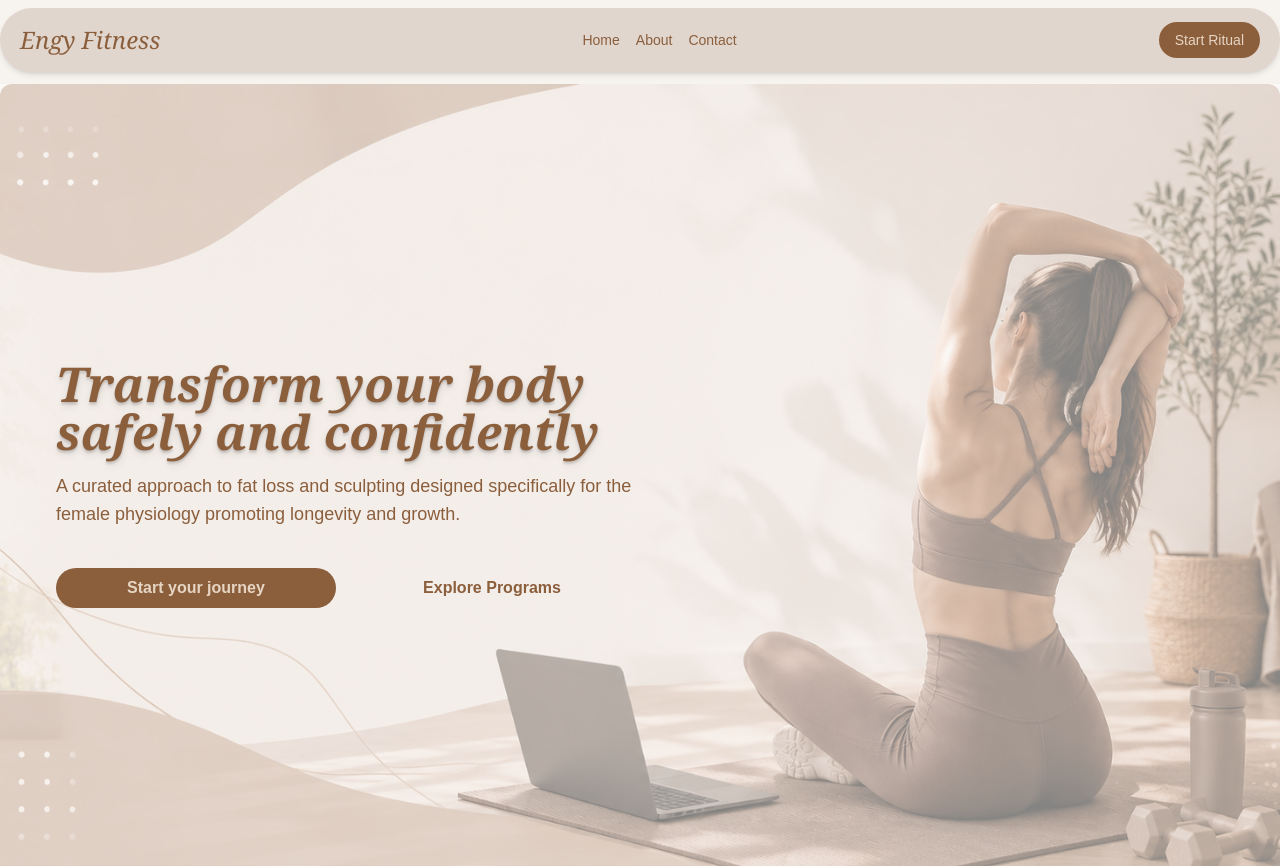
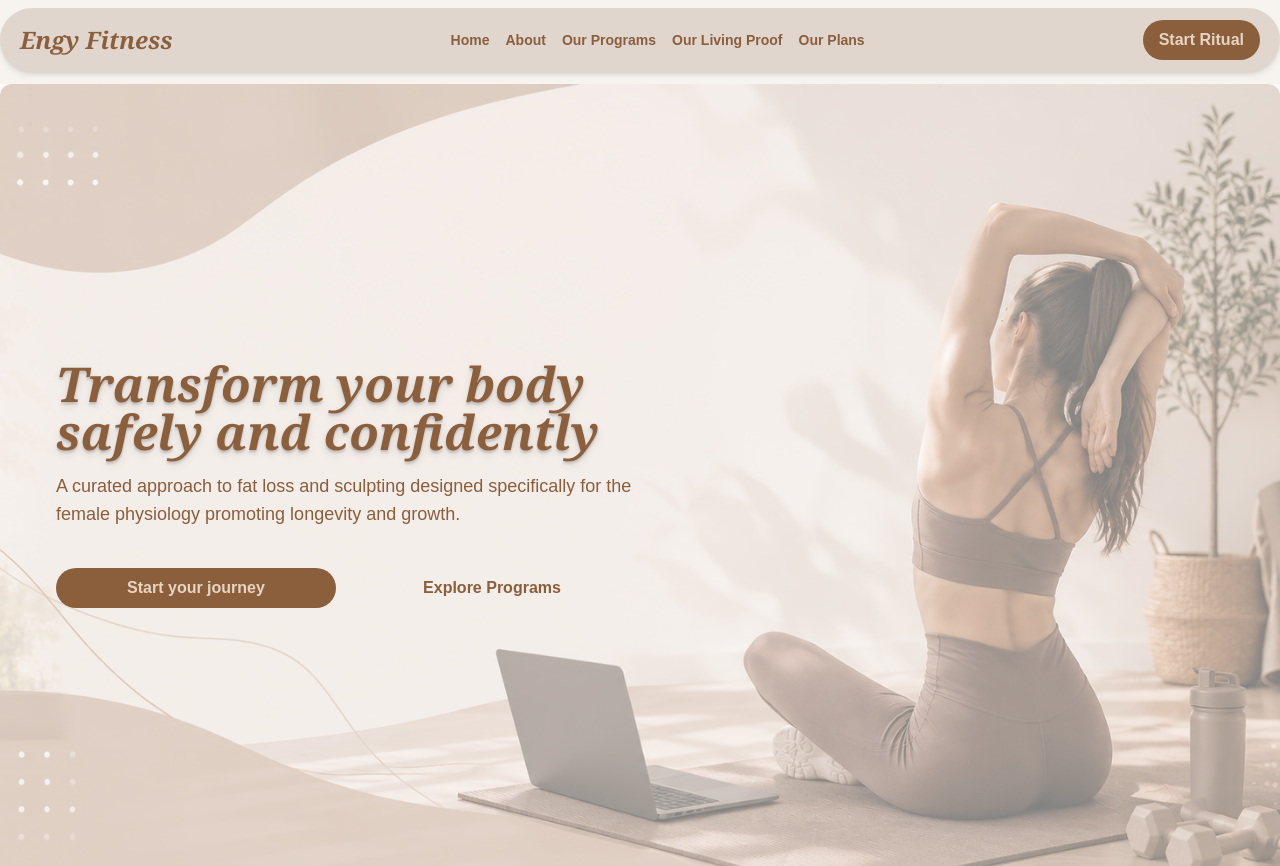
Before and after one commit to engymo/EngyFitness, a Next.js app: page / in a window 1280 px wide. Shown: the top 866 px of the page. Built offline with nearby package versions, Linux system fonts and the light colour scheme.

Commit message:
navdirect

```diff
--- a/Componnets/About/About.tsx
+++ b/Componnets/About/About.tsx
@@ -4,7 +4,7 @@ const About = () => {
   return (
     <section
       className='container mx-auto px-4
-      flex flex-col lg:flex-row items-center mt-20' id='#about'
+      flex flex-col lg:flex-row items-center mt-20' id='about'
     >
 
       {/* Image Section */}
--- a/Componnets/Footer/Footer.tsx
+++ b/Componnets/Footer/Footer.tsx
@@ -1,5 +1,6 @@
 import React from 'react'
 import { footerLinks, socialLinks } from '@/Data/FooterData'
+import Link from 'next/link'
 
 const Footer = () => {
   return (
@@ -8,24 +9,20 @@ const Footer = () => {
 
         {/* Logo */}
         <div>
-          <h2 className="text-2xl italic font-serif text-[#8b5a44]">
+          <Link className="text-2xl italic font-serif text-[#8b5a44]" href="/">
             Engy Fitness
-          </h2>
+          </Link>
         </div>
-        {/* Social + Copyright */}
-
+        {/* Links */}
         <div className="flex flex-row justify-center items-center gap-4 text-[#8b5a44] text-lg">
-
-          {/* Instagram */}
           {socialLinks.map((link, index) => (
             <a key={index} href={link.link} target="_blank" >
               <span>{link.icon}</span>
             </a>
           ))}
         </div>
-        {/* Links */}
         <div>
-          <ul className="flex flex-wrap items-center justify-center gap-6 text-sm text-[#7d6e66] uppercase tracking-wide">
+          <ul className="flex flex-wrap items-center gap-2 text-sm text-[#7d6e66] uppercase tracking-wide">
             {footerLinks.map((link, index) => (
               <li key={index} className="hover:text-[#8b5a44] transition cursor-pointer"  >
                 {link}
--- a/Componnets/LivingProof/LivingProof.jsx
+++ b/Componnets/LivingProof/LivingProof.jsx
@@ -5,7 +5,7 @@ import { testimonials } from '../../Data/LivingProof'
 const LivingProof = () => {
     return (
         <>
-            <section className="container mx-auto px-4 mt-20" id="#livingproof">
+            <section className="container mx-auto px-4 mt-20" id="livingProof">
 
                 {/* Heading */}
                 <div className="text-center mb-14">
--- a/Componnets/MemberShip/MemberShip.jsx
+++ b/Componnets/MemberShip/MemberShip.jsx
@@ -3,7 +3,7 @@ import React from 'react'
 const MemberShip = () => {
     return (
         <div className='bg-[#F5F5F5]'>
-            <section className="container mx-auto px-4 " id="#membership">
+            <section className="container mx-auto px-4 " id="membership">
 
                 {/* Bottom CTA */}
                 <div className="mt-24 bg-[#ead7cf] rounded-[40px] py-20 px-8 text-center">
--- a/Componnets/Navbar/Navbar.tsx
+++ b/Componnets/Navbar/Navbar.tsx
@@ -1,57 +1,62 @@
 "use client";
-import React, { useState } from 'react'
+
+import React, { useState } from "react";
+import Link from "next/link";
 import { IoFitness } from "react-icons/io5";
-
+import { navLinks } from "@/Data/navLinks";
 
 const Navbar = () => {
   const [open, setOpen] = useState(false);
 
   return (
-    <nav className='bg-[#E0D6CE] container mx-auto px-5 w-full h-16 shadow-md flex items-center
-    justify-between sticky top-2 left-0 z-10 rounded-full '>
+    <nav className="bg-[#E0D6CE] container mx-auto px-5 w-full h-16 shadow-md flex items-center
+    justify-between sticky top-2 left-0 z-10 rounded-full">
 
       {/* Logo */}
-      <a href='/' className='text-2xl font-medium italic text-[#8B5E3C] font-serif'>
+      <Link href="/" className="text-2xl font-bold italic text-[#8B5E3C] font-serif">
         Engy Fitness
-      </a>
+      </Link>
 
-      {/* Links (Desktop) */}
-      <div className='hidden md:flex gap-4 text-sm font-medium text-[#8B5E3C]'>
-        <a href='#'>Home</a>
-        <a href='#about'>About</a>
-        <a href='#contact'>Contact</a>
+      {/* Desktop Links */}
+      <div className="hidden md:flex gap-4 lg:text-md text-sm font-semibold text-[#8B5E3C]">
+        {navLinks.map((item, index) => (
+          <Link key={index} href={item.href}>
+            {item.label}
+          </Link>
+        ))}
       </div>
 
-      {/* Button (Desktop) */}
-      <div className='hidden md:block'>
-        <button className='px-4 py-2 text-sm font-medium rounded-full bg-[#8B5E3C] text-[#E6D5C3] cursor-pointer'>
+      {/* Button */}
+      <div className="hidden md:block">
+        <button className="px-4 py-2 text-md font-semibold rounded-full bg-[#8B5E3C] text-[#E6D5C3] cursor-pointer">
           Start Ritual
         </button>
       </div>
 
-      {/* Menu Icon (Mobile) */}
-      <div className='md:hidden'>
-        <button onClick={() => setOpen(!open)} className='text-[#8B5E3C] text-2xl'>
-          <IoFitness size={30}/>
+      {/* Mobile Icon */}
+      <div className="md:hidden">
+        <button onClick={() => setOpen(!open)} className="text-[#8B5E3C] text-3xl">
+          <IoFitness size={30} />
         </button>
       </div>
 
       {/* Mobile Menu */}
       {open && (
-        <div className='absolute top-20 left-0 w-full bg-[#E0D6CE] text-[#8B5E3C] font-bold flex flex-col
-         items-center gap-4 py-5 shadow-md md:hidden'>
-          <a href='#' onClick={() => setOpen(false)}>Home</a>
-          <a href='#about' onClick={() => setOpen(false)}>About</a>
-          <a href='#contact' onClick={() => setOpen(false)}>Contact</a>
+        <div className="absolute top-20 left-0 w-full bg-[#E0D6CE] text-[#8B5E3C]
+         font-bold flex flex-col items-center gap-4 py-5 shadow-md md:hidden">
+          {navLinks.map((item, index) => (
+            <Link key={index} href={item.href} onClick={() => setOpen(false)}>
+              {item.label}
+            </Link>
+          ))}
 
-          <button className='px-4 py-2 text-sm font-medium rounded-full bg-[#8B5E3C] text-[#E6D5C3] cursor-pointer' >
+          <button className="px-4 py-2 text-sm font-medium rounded-full bg-[#8B5E3C] text-[#E6D5C3] cursor-pointer">
             Start Ritual
           </button>
         </div>
       )}
+    </nav>
+  );
+};
 
-    </nav>
-  )
-}
-
-export default Navbar
+export default Navbar;
--- a/Componnets/Plans/Plans.jsx
+++ b/Componnets/Plans/Plans.jsx
@@ -3,7 +3,7 @@ import { plansData } from '@/Data/Plans'
 const Plans = () => {
     return (
         <div className='bg-[#F5F5F5]'>
-            <section className="container mx-auto px-4 " id="#plans">
+            <section className="container mx-auto px-4 " id="plans">
                 <div className="max-w-6xl mx-auto">
 
                     {/* Heading */}
--- a/Componnets/Programes/Programes.jsx
+++ b/Componnets/Programes/Programes.jsx
@@ -5,7 +5,7 @@ import { FaArrowRight } from "react-icons/fa6";
 function Programes() {
     return (
         <div className='bg-[#F5F5F5]'>
-            <section className="container mx-auto px-4 mt-20" id="#programes">
+            <section className="container mx-auto px-4 mt-20" id="programes">
                 <div className='flex flex-col lg:flex-row lg:justify-between justify-start lg:items-center items-start' >
                     <div className='pt-10'>
                         <span className='text-[#7A7A7A] text-xs '>CURATED PROGRAMS</span>
--- /dev/null
+++ b/Data/navLinks.js
@@ -0,0 +1,7 @@
+export const navLinks = [
+  { label: "Home", href: "/" },
+  { label: "About", href: "#about" },
+  { label: "Our Programs", href: "#programes" },
+  { label: "Our Living Proof", href: "#livingProof" },
+  { label: "Our Plans", href: "#plans" },
+];
```
